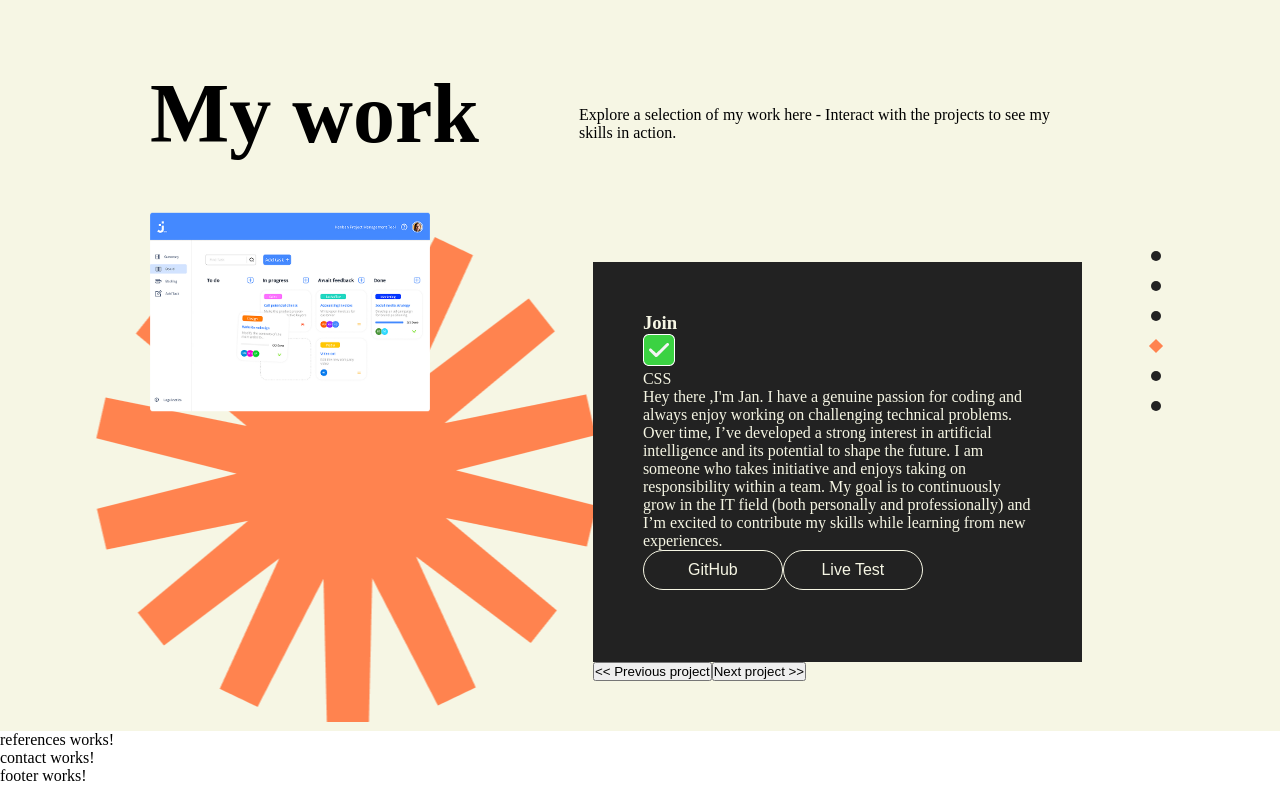
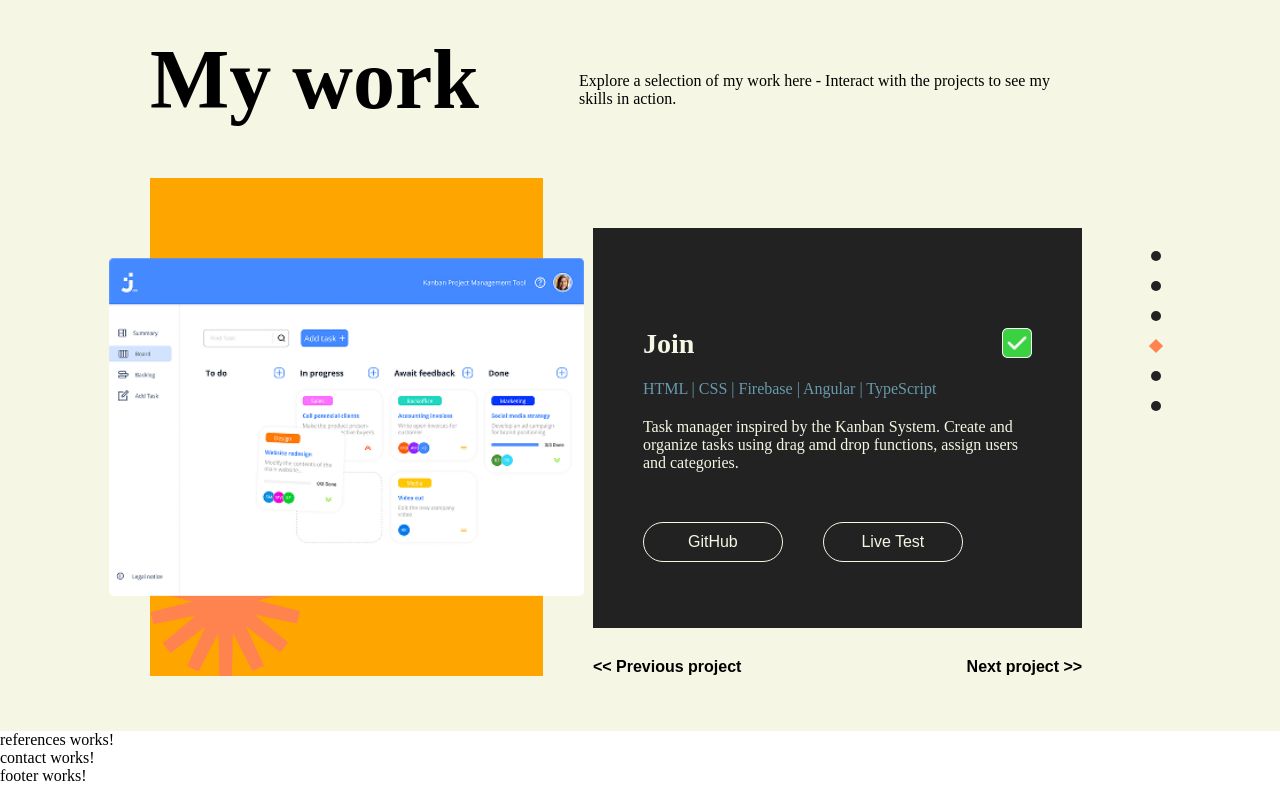
Before and after one commit to JanGerardi/Portfolio, an Angular app: page / in a window 1280 px wide. Shown: the part 2469-3254 px from the top of the page. Built offline with nearby package versions, Linux system fonts and the light colour scheme.

Commit message:
portfolio section optimized

```diff
--- a/src/app/portfolio/portfolio.component.html
+++ b/src/app/portfolio/portfolio.component.html
@@ -23,8 +23,8 @@
                                 <h3>Join</h3>
                                 <img src="./assets/image/check.png" alt="">
                             </div>
-                            <p>CSS</p>
-                            <p>Hey there ,I'm Jan. I have a genuine passion for coding and always enjoy working on challenging technical problems. Over time, I’ve developed a strong interest in artificial intelligence and its potential to shape the future. I am someone who takes initiative and enjoys taking on responsibility within a team. My goal is to continuously grow in the IT field (both personally and professionally) and I’m excited to contribute my skills while learning from new experiences.</p>
+                            <p class="project-skill">HTML | CSS | Firebase | Angular | TypeScript</p>
+                            <p>Task manager inspired by the Kanban System. Create and organize tasks using drag amd drop functions, assign users and categories.</p>
                             <div class="github-buttons">
                                 <button>GitHub</button>
                                 <button>Live Test</button>
--- a/src/app/portfolio/portfolio.component.scss
+++ b/src/app/portfolio/portfolio.component.scss
@@ -54,21 +54,25 @@ section{
                 width: 100%;
                 height: 100%;
                 display: flex;
+                margin-bottom: 120px;
 
                 .project-window{
                     height: 100%;
                     width: 40%;
+                    background-color: orange;
+                    display: flex;
+                    align-items: center;
+                    justify-content: center;
 
                     img:first-child {
                         position: absolute;
-                        top: 50%;
-                        left: 50%;
-                        transform: translate(-50%, -50%);
+                        height: 150px;
+                        bottom: 0;
+                        left: 0;
                     }
 
                     img:last-child {
-                        display: block;
-                        height: 200px;
+                        height: 340px;
                     }
                 }
 
@@ -77,6 +81,7 @@ section{
                     display: flex;
                     flex-direction: column;
                     padding: 50px;
+                    padding-bottom: 0;
 
                     .project-container{
                         height: 400px;
@@ -84,10 +89,26 @@ section{
                         background-color: rgb(34, 34, 34);
                         color: rgb(246, 246, 228);
                         padding: 50px;
+                        padding-top: 100px;
+
+                        .top-project-container{
+                            font-size: 24px;
+                            display: flex;
+                            justify-content: space-between;
+                            padding-bottom: 20px;
 
                             img{
-                            height: 32px;
+                                height: 30px;
                             }
+                        }
+
+                        .project-skill{
+                            color: rgb(103, 154, 172);
+                            padding-bottom: 20px;
+                        }
+
+                        .github-buttons{
+                            padding-top: 50px;
 
                             button{
                                 color: rgb(246, 246, 228);;
@@ -99,9 +120,29 @@ section{
                                 border-radius: 20px;
                                 border-width: 1px;
                                 font-size: 16px;
+                                margin-right: 40px;
 
                                 &:hover{
                                     background-color: rgb(255, 131, 79);;
+                                }
+                            }
+                        }
+                    }
+
+                    .switch-buttons{
+                        padding-top: 30px;
+                        display: flex;
+                        justify-content: space-between;
+
+                        button{
+                            font-size: 16px;
+                            font-weight: 700;
+                            border: none;
+                            background: none;
+                            cursor: pointer;
+
+                            &:hover{
+                                color: rgb(255, 131, 79);;
                             }
                         }
                     }
```
Lines whose indentation alone changed are shown as unchanged.
